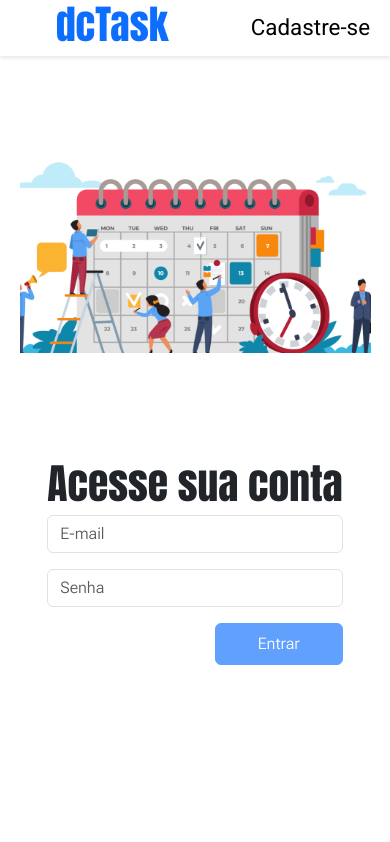
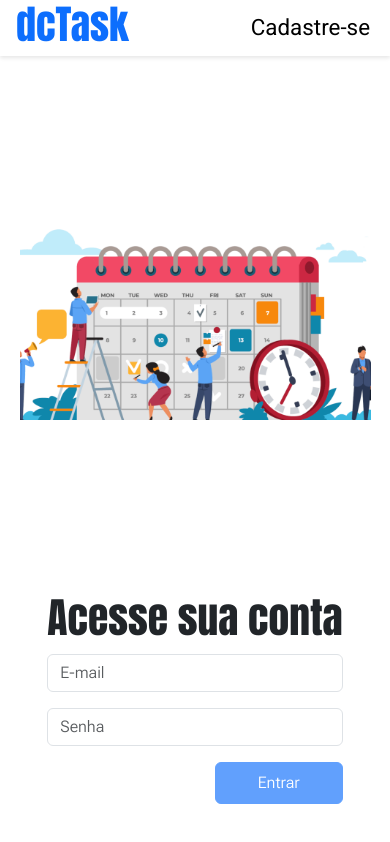
Before and after one commit to DanieelCarvalho/Dctask2.0, an Angular app: page /home in a window 390 px wide. Shown: the top 842 px of the page. Built offline with nearby package versions, Linux system fonts and the light colour scheme.

Commit message:
arrumando responsividade

```diff
--- a/src/app/componentes/form-cadastro/form-cadastro.component.css
+++ b/src/app/componentes/form-cadastro/form-cadastro.component.css
@@ -5,7 +5,12 @@ form {
 
 input {
   margin-bottom: 10px;
+  font-family: "Roboto Flex", sans-serif;
 }
+form ::placeholder {
+  font-family: "Roboto Flex", sans-serif;
+}
+
 h2 {
   font-family: "Anton", sans-serif;
   font-weight: normal;
--- a/src/app/componentes/tabela/tabela.component.css
+++ b/src/app/componentes/tabela/tabela.component.css
@@ -68,10 +68,8 @@ table {
 }
 
 @media (max-width: 600px) {
-  form {
-    width: 95vw;
-  }
   #tabelaDados {
-    margin-left: 1rem;
+    margin-left: initial;
+    width: 100%;
   }
 }
--- a/src/app/paginas/admin/admin.component.css
+++ b/src/app/paginas/admin/admin.component.css
@@ -129,6 +129,6 @@ input {
 
 @media (max-width: 600px) {
   form {
-    width: 95vw;
+    width: 95%;
   }
 }
--- a/src/app/paginas/cadastro/cadastro.component.css
+++ b/src/app/paginas/cadastro/cadastro.component.css
@@ -18,12 +18,7 @@ header h1 {
 .iconeRetorno img {
   cursor: pointer;
 }
-form ::placeholder {
-  font-family: "Roboto Flex", sans-serif;
-}
-input {
-  font-family: "Roboto Flex", sans-serif;
-}
+
 main {
   display: flex;
   justify-content: space-evenly;
@@ -47,9 +42,9 @@ section {
 @media (max-width: 600px) {
   main {
     flex-direction: column;
-    justify-content: center;
+    justify-content: space-evenly;
 
-    height: 100%;
+    height: 100vh;
   }
   main figure {
     display: flex;
@@ -58,6 +53,5 @@ section {
   }
   main figure img {
     width: 100%;
-    height: 100%;
   }
 }
--- a/src/app/paginas/home/home.component.css
+++ b/src/app/paginas/home/home.component.css
@@ -118,12 +118,14 @@ main section form {
   }
   header h1 {
     font-size: 2.5rem;
+    justify-content: flex-start;
+    padding-left: 1rem;
   }
   main {
     flex-direction: column;
     justify-content: space-between;
 
-    height: 40rem;
+    height: 50rem;
   }
   main figure {
     width: 90%;
```
